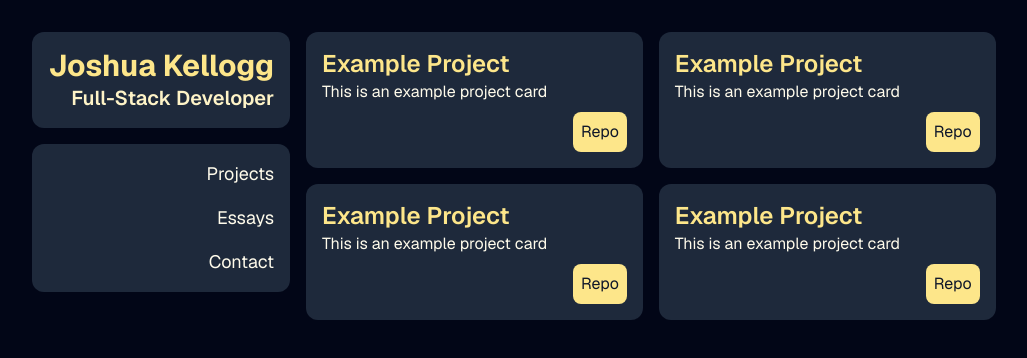
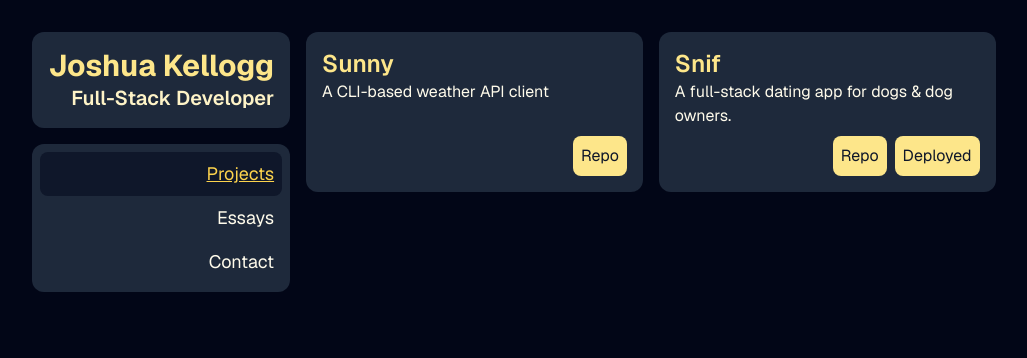
Before and after one commit to jkellogg01/next-personal-site, a Next.js app: page /projects in a window 1280 px wide. Shown: the top 358 px of the page, without its empty margins (126-1153 px from the left). Built offline with nearby package versions, Linux system fonts and the light colour scheme.

Commit message:
some actual content for project cards, added projects link to navigation elements

```diff
--- a/app/layout.tsx
+++ b/app/layout.tsx
@@ -16,7 +16,7 @@ export default function RootLayout({
   return (
     <html lang="en" className={`${GeistSans.variable} ${GeistMono.variable}`}>
       <body className="bg-slate-950 text-amber-50">
-        <div className="flex flex-col sm:flex-row justify-center items-start p-2 lg:p-8 gap-4">
+        <div className="flex flex-col sm:flex-row justify-center items-start p-2 xl:p-8 gap-4">
           <div className="flex flex-col gap-4 max-sm:w-full">
             <Nav />
           </div>
--- a/app/page.tsx
+++ b/app/page.tsx
@@ -10,6 +10,7 @@ export default function Index() {
   const navCards: NavCard[] = [
     {
       name: "Projects",
+      url: "/projects",
       desc: "Some of the projects I've worked on recently",
     },
     {
--- a/app/projects/page.tsx
+++ b/app/projects/page.tsx
@@ -11,56 +11,35 @@ type ShowProject = {
 export default function Projects() {
   const projects: ShowProject[] = [
     {
-      title: "Example Project",
+      title: "Sunny",
+      desc: "A CLI-based weather API client",
       links: [
         {
           name: "Repo",
-          url: "#",
+          url: "https://github.com/jkellogg01/sunny",
         },
       ],
-      desc: "This is an example project card",
     },
     {
-      title: "Example Project",
+      title: "Snif",
+      desc: "A full-stack dating app for dogs & dog owners.",
       links: [
         {
           name: "Repo",
-          url: "#",
+          url: "https://github.com/nlad218/dog-dating-app",
+        },
+        {
+          name: "Deployed",
+          url: "https://stormy-mesa-49272-df30e734d644.herokuapp.com/",
         },
       ],
-      desc: "This is an example project card",
     },
-    {
-      title: "Example Project",
-      links: [
-        {
-          name: "Repo",
-          url: "#",
-        },
-      ],
-      desc: "This is an example project card",
-    },
-    {
-      title: "Example Project",
-      links: [
-        {
-          name: "Repo",
-          url: "#",
-        },
-      ],
-      desc: "This is an example project card",
-    },
-  ]
+  ];
 
   return (
-    <div className="grid grid-cols-2 sm:w-full max-w-prose gap-4">
+    <div className="max-sm:flex max-sm:flex-col max-sm:items-center max-sm:justify-start sm:grid sm:grid-cols-2 max-sm:w-full max-w-prose gap-4">
       {projects.map(({ title, links, desc, img }, index) => (
-        <ProjectCard
-          key={index}
-          title={title}
-          links={links}
-          image={img}
-        >
+        <ProjectCard key={index} title={title} links={links} image={img}>
           {desc}
         </ProjectCard>
       ))}
--- a/components/Nav.tsx
+++ b/components/Nav.tsx
@@ -15,6 +15,7 @@ export default function Nav() {
   const navItems: NavItem[] = [
     {
       name: "Projects",
+      url: "/projects",
     },
     {
       name: "Essays",
--- a/components/ProjectCard.tsx
+++ b/components/ProjectCard.tsx
@@ -16,16 +16,19 @@ export default function ProjectCard({
 }) {
   return (
     <div className="bg-slate-800 rounded-xl flex flex-row">
-      <img className="bg-red-500 object-cover rounded-l-xl" src={image} />
-      <div className="p-4 w-full">
-        <h2 className="text-2xl text-amber-200 font-semibold">{title}</h2>
-        <p>{children}</p>
-        <div className="flex flex-row gap-2 pt-2 items-center justify-end">
+      <img className="object-cover rounded-l-xl" src={image} />
+      <div className="p-4 w-full h-full flex flex-col justify-between">
+        <div>
+          <h2 className="text-2xl text-amber-200 font-semibold">{title}</h2>
+          <p>{children}</p>
+        </div>
+        <div className="flex flex-row gap-2 pt-2 items-end justify-end">
           {links?.map(({ name, url }, index) => (
             <a
               className="p-2 bg-amber-200 text-slate-900 rounded-lg hover:bg-amber-300"
               key={index}
               href={url}
+              target="_blank"
             >
               {name}
             </a>
```
